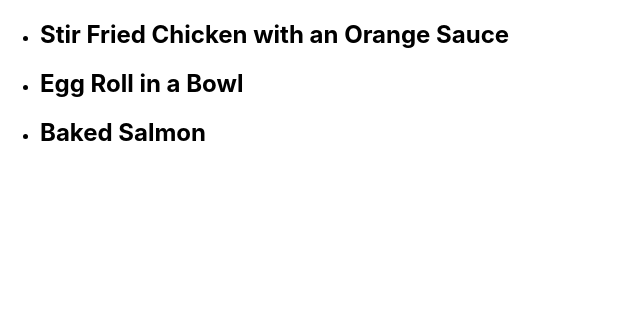
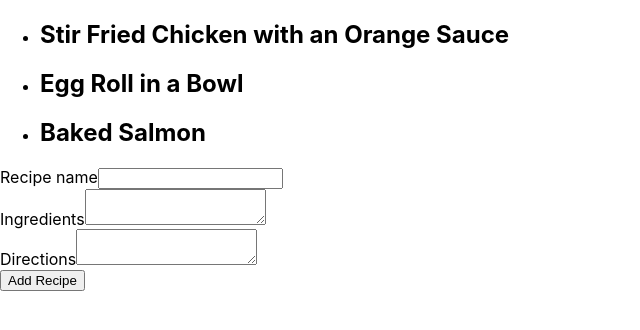
Before and after one commit to DimMilios/recipe-box, a React (Create React App) app: page / in a window 1280 px wide. Shown: the top 330 px of the page, without its empty margins (0-640 px from the left). Built offline with nearby package versions, Linux system fonts and the light colour scheme.

Commit message:
add new recipe form

```diff
--- a/src/App.js
+++ b/src/App.js
@@ -5,16 +5,101 @@ import { RecipeList } from './components/RecipeList';
 
 function App() {
   const [recipes, setRecipes] = useState([]);
+  const [name, setName] = useState('');
+  const [ingredients, setIngredients] = useState('');
+  const [directions, setDirections] = useState('');
 
   useEffect(() => {
     setRecipes(recipeData);
   }, []);
 
+  const handleSubmit = event => {
+    event.preventDefault();
+    console.log(name, ingredients, directions);
+
+    const recipeToAdd = {
+      title: name,
+      ingredients: [{ description: ingredients.split('\\') }],
+      directions: directions.split('\\'),
+    };
+    console.log('new recipe', recipeToAdd);
+    setRecipes([...recipes, recipeToAdd]);
+    setName('');
+    setIngredients('');
+    setDirections('');
+  };
+
+  const handleNameChange = event => {
+    setName(event.currentTarget.value);
+  };
+
+  const handleIngredientsChange = event => {
+    setIngredients(event.currentTarget.value);
+  };
+
+  const handleDirectionsChange = event => {
+    setDirections(event.currentTarget.value);
+  };
+
   return (
     <div>
       <RecipeList recipes={recipes} />
+
+      <AddRecipe
+        name={name}
+        ingredients={ingredients}
+        directions={directions}
+        handleSubmit={handleSubmit}
+        handleNameChange={handleNameChange}
+        handleIngredientsChange={handleIngredientsChange}
+        handleDirectionsChange={handleDirectionsChange}
+      />
     </div>
   );
 }
 
+function AddRecipe({
+  name,
+  ingredients,
+  directions,
+  handleSubmit,
+  handleNameChange,
+  handleIngredientsChange,
+  handleDirectionsChange,
+}) {
+  return (
+    <form onSubmit={handleSubmit}>
+      <div>
+        <label htmlFor="name">Recipe name</label>
+        <input
+          name="name"
+          type="text"
+          value={name}
+          onChange={handleNameChange}
+        />
+      </div>
+
+      <div>
+        <label htmlFor="ingredients">Ingredients</label>
+        <textarea
+          name="ingredients"
+          value={ingredients}
+          onChange={handleIngredientsChange}
+        />
+      </div>
+
+      <div>
+        <label htmlFor="directions">Directions</label>
+        <textarea
+          name="directions"
+          value={directions}
+          onChange={handleDirectionsChange}
+        />
+      </div>
+
+      <button>Add Recipe</button>
+    </form>
+  );
+}
+
 export default App;
--- a/src/components/RecipeDetails.js
+++ b/src/components/RecipeDetails.js
@@ -3,20 +3,24 @@ import { useToggle } from '../hooks/useToggle';
 export function RecipeDetails({ title, ingredients, directions }) {
   const [visible, toggle] = useToggle(false);
   return (
-    <li onClick={toggle}>
-      <h2>{title}</h2>
+    <li>
+      <h2 onClick={toggle}>{title}</h2>
       {visible && (
         <div>
           <div>
             <h3>Ingredients</h3>
             {ingredients.map(ingredient => (
-              <div key={ingredient.ingredient}>{ingredient.description}</div>
+              <div key={crypto.getRandomValues(new Uint8Array(30)).toString()}>
+                {ingredient.description}
+              </div>
             ))}
           </div>
           <div>
             <h3>Directions</h3>
             {directions.map(direction => (
-              <div key={direction}>{direction}</div>
+              <div key={crypto.getRandomValues(new Uint8Array(30)).toString()}>
+                {direction}
+              </div>
             ))}
           </div>
         </div>
--- a/src/components/RecipeList.js
+++ b/src/components/RecipeList.js
@@ -4,7 +4,12 @@ export function RecipeList({ recipes }) {
   return (
     <ul>
       {recipes.map(recipe => {
-        return <RecipeDetails key={recipe.title} {...recipe} />;
+        return (
+          <RecipeDetails
+            key={crypto.getRandomValues(new Uint8Array(30)).toString()}
+            {...recipe}
+          />
+        );
       })}
     </ul>
   );
--- a/src/hooks/useToggle.js
+++ b/src/hooks/useToggle.js
@@ -1,10 +1,9 @@
 import { useState } from 'react';
 
 export function useToggle(intialState = false) {
-  const [state, setState] = useState(false);
+  const [state, setState] = useState(intialState);
 
   const toggle = () => {
-    console.log('toggled');
     setState(state => !state);
   };
 
```
